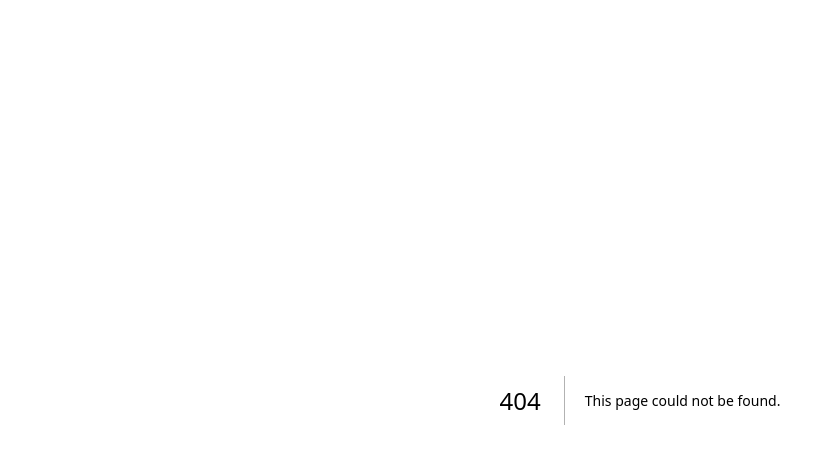
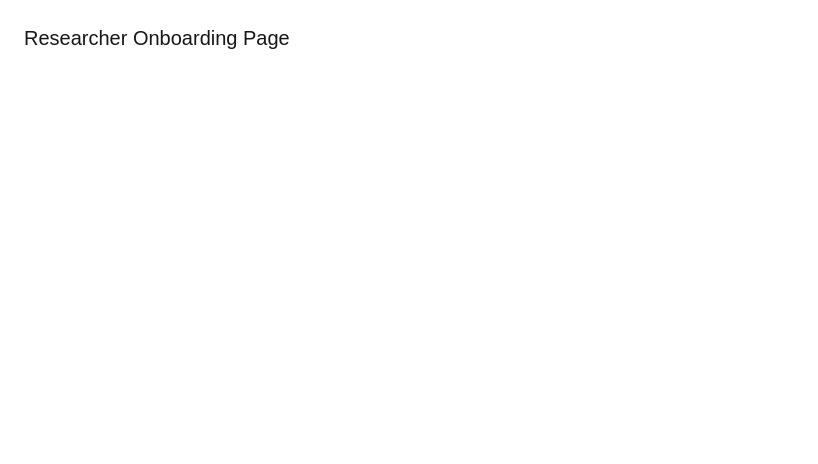
Before and after one commit to Khan4218/curalink-mvp, a Next.js app in the folder curalink-mvp/: page /researcher/onboarding in a window 1280 px wide. Before the commit this address had no page. Shown: the top 464 px of the page, without its empty margins (0-818 px from the left). Built offline with nearby package versions, Linux system fonts and the light colour scheme.

Commit message:
create patient and researcher onbarding pages

```diff
--- /dev/null
+++ b/curalink-mvp/app/patient/onboarding/page.tsx
@@ -0,0 +1,7 @@
+export default function PatientOnboarding() {
+  return (
+    <div className="p-6 text-xl">
+      Patient Onboarding Page
+    </div>
+  );
+}
--- /dev/null
+++ b/curalink-mvp/app/researcher/onboarding/page.tsx
@@ -0,0 +1,7 @@
+export default function ResearcherOnboarding() {
+  return (
+    <div className="p-6 text-xl">
+      Researcher Onboarding Page
+    </div>
+  );
+}
```
